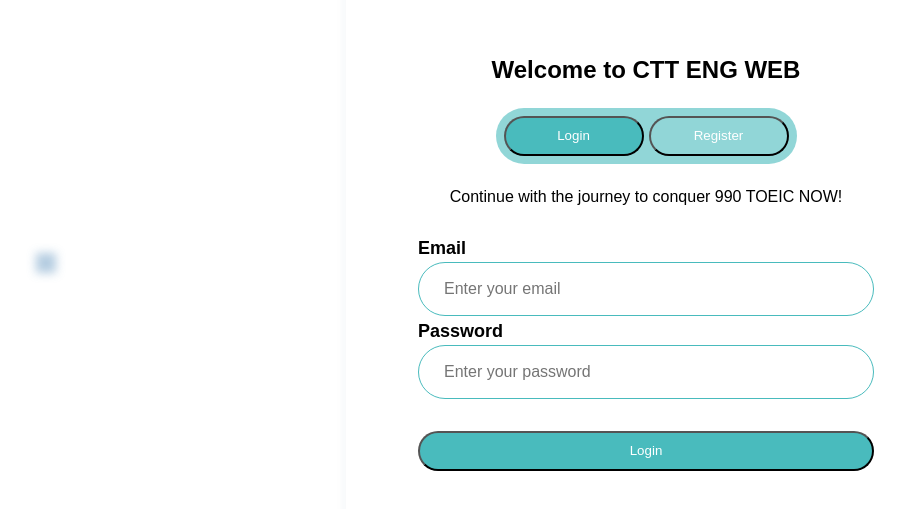
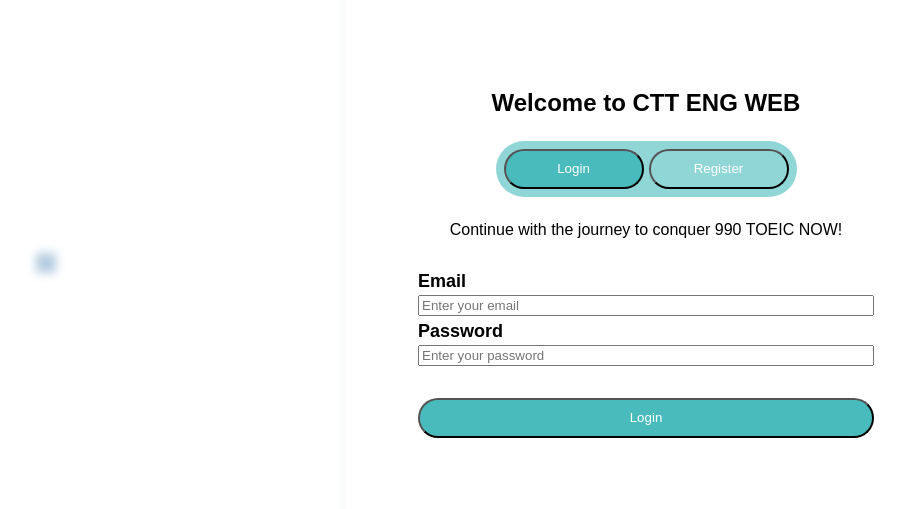
Before and after one commit to CHAUTANTAI/engapp, a Next.js app: page /auth/register in a window 1280 px wide. Shown: the part 137-646 px from the top of the page, without its empty margins (294-1199 px from the left). Built offline with nearby package versions, Linux system fonts and the light colour scheme.

Commit message:
fix build

```diff
--- a/src/app/auth/register/page.tsx
+++ b/src/app/auth/register/page.tsx
@@ -7,6 +7,7 @@
 import AuthService from "../../../services/auth-service";
 import { RegisterFormModel, RegisterReqModel } from "@/model/account-model";
 import { InputTextControl } from "@/components/common/form/input-text";
+import { Button } from "primereact/button";
 
 const Register = () => {
   const { mode } = useLoginStore();
@@ -59,7 +60,6 @@
           <div className="input-label">Email</div>
           <InputTextControl
             name="email"
-            className="input-styles"
             placeholder="Enter your email"
             required={true}
           />
@@ -69,7 +69,6 @@
           <InputTextControl
             name="password"
             type="password"
-            className="input-styles"
             placeholder="Enter your password"
             required
           />
@@ -80,10 +79,10 @@
           {successMessage && <p className="text-green-500">{successMessage}</p>}
         </div>
 
-        <input
+        <Button
           type="submit"
           className="button-styles !w-full mt-4"
-          value={`${mode === 1 ? "Login" : "Register"}`}
+          label={`${mode === 1 ? "Login" : "Register"}`}
           disabled={isLoading}
         />
       </FormWrapper>
--- a/src/services/auth-service.ts
+++ b/src/services/auth-service.ts
@@ -1,10 +1,9 @@
 import { API_ENDPOINT } from "../const/api-endpoint";
-import { AccountModel } from "../model/account-model";
-import { AuthSchemaType } from "../schema/login-schema";
+import { AccountModel, LoginModel, RegisterReqModel } from "../model/account-model";
 import createAPI, { BaseResponse } from "../util/api/base-api";
 
 class AuthService {
-  static createAccount = (body: AuthSchemaType): Promise<BaseResponse> => {
+  static createAccount = (body: RegisterReqModel): Promise<BaseResponse> => {
     return createAPI({
       method: "POST",
       url: API_ENDPOINT.CREATE_ACCOUNT,
@@ -13,7 +12,7 @@
   };
 
   static login = (
-    body: AuthSchemaType
+    body: LoginModel
   ): Promise<BaseResponse<AccountModel>> => {
     return createAPI({
       method: "POST",
```
